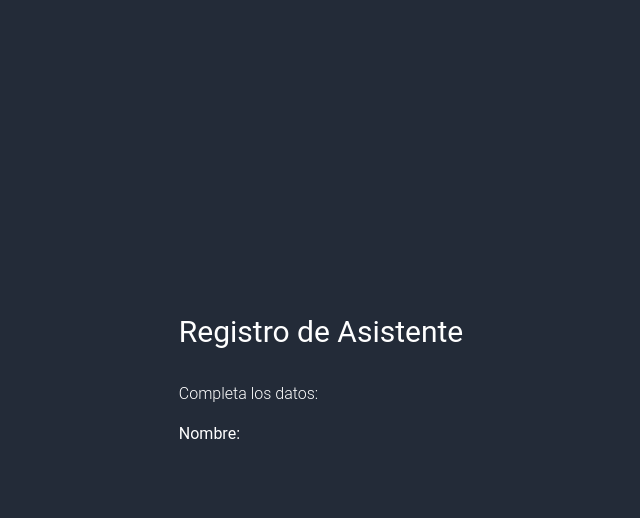
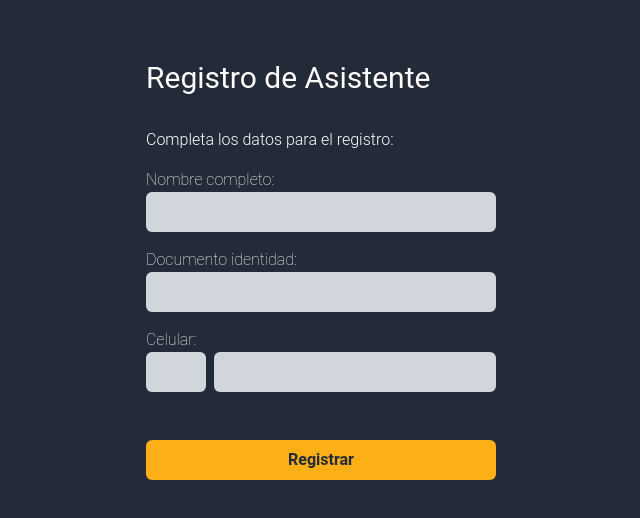
Before and after one commit to andresmholguin/qrpass, a React (Vite) app: page /checkin in a window 1280 px wide. Shown: the top 518 px of the page, without its empty margins (319-959 px from the left). Built offline with nearby package versions, Linux system fonts and the light colour scheme.

Commit message:
Actualizar idioma a español en index.html; mejorar estilos y campos en componentes CheckIn y Login

```diff
--- a/index.html
+++ b/index.html
@@ -1,16 +1,13 @@
 <!DOCTYPE html>
-<html lang="en">
+<html lang="es">
   <head>
     <meta charset="UTF-8" />
     <link rel="icon" type="image/svg+xml" href="/vite.svg" />
     <meta name="viewport" content="width=device-width, initial-scale=1.0" />
-    <title>qrpass</title>
+    <title>QR Pass</title>
   </head>
-  <body class="bg-[#232b38]">
-    <div
-      id="root"
-      class="flex items-center justify-center h-screen text-white"
-    ></div>
+  <body class="bg-Secondary">
+    <div id="root" class="flex justify-center hv-100% mt-15 text-white"></div>
     <script type="module" src="/src/main.jsx"></script>
   </body>
 </html>
--- a/src/Components/CheckIn.jsx
+++ b/src/Components/CheckIn.jsx
@@ -1,11 +1,52 @@
 export const CheckIn = () => {
   return (
-    <div>
+    <div className="w-[350px] mx-auto flex flex-col">
       <h1 className="text-3xl mb-8">Registro de Asistente</h1>
-      <p className="font-light">Completa los datos:</p>
+      <p className="font-light">Completa los datos para el registro:</p>
       <form className="flex flex-col gap-4 mt-4">
-        <label htmlFor="nombre">Nombre:</label>
-        <input type="text" id="nombre" />
+        <div className="flex flex-col">
+          <label className="font-thin" htmlFor="nombre">
+            Nombre completo:
+          </label>
+          <input
+            className="bg-gray-300 text-Secondary p-2 rounded-md "
+            type="text"
+            id="nombre"
+          />
+        </div>
+        <div className="flex flex-col">
+          <label className="font-thin" htmlFor="ni">
+            Documento identidad:
+          </label>
+          <input
+            className="bg-gray-300 text-Secondary p-2 rounded-md "
+            type="text"
+            id="ni"
+          />
+        </div>
+        <div className="flex flex-col">
+          <label className="font-thin" htmlFor="ni">
+            Celular:
+          </label>
+          <div className="flex gap-2">
+            <input
+              className="bg-gray-300 text-Secondary w-15 p-2 rounded-md text-center "
+              type="numbre"
+              id="ni"
+            />
+            <input
+              className="bg-gray-300 text-Secondary p-2 w-full rounded-md "
+              type="numbre"
+              id="ni"
+            />
+          </div>
+        </div>
+        <button
+          type="submit"
+          className="bg-Primary text-Secondary px-4 py-2 rounded-md mt-8 hover:bg-gray-900 hover:text-Primary transition-colors cursor-pointer font-semibold "
+        >
+          Registrar
+        </button>
       </form>
     </div>
   );
--- a/src/Components/Login.jsx
+++ b/src/Components/Login.jsx
@@ -1,6 +1,6 @@
 export const Login = () => {
   return (
-    <div className="flex flex-col gap-4 w-[400px] mx-auto ">
+    <div className="flex flex-col w-[350px] m-auto gap-4 ">
       <div className="text-3xl font-bold flex justify-center mb-8 ">
         QR Pass
       </div>
```
